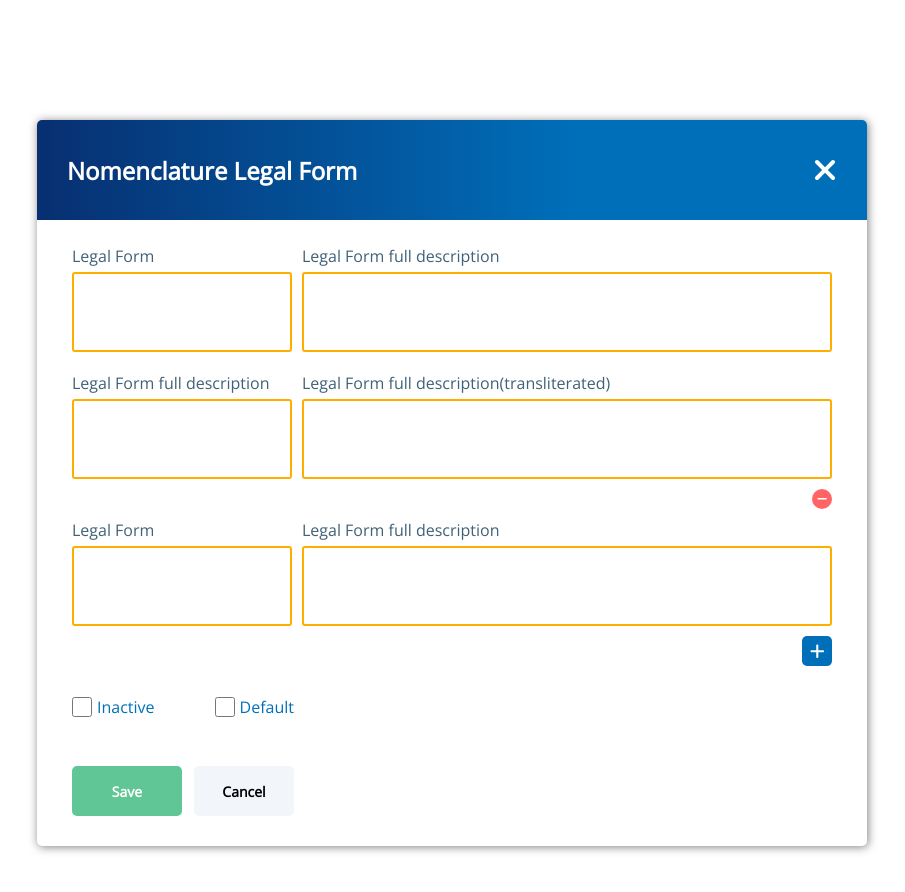
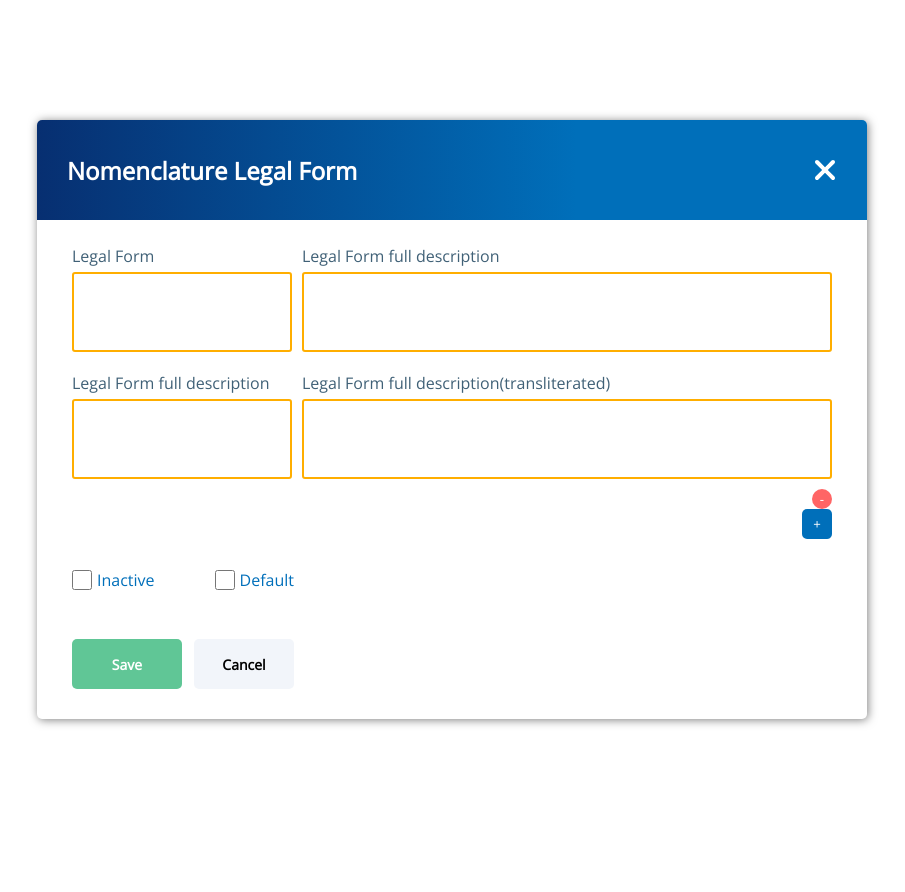
Before and after one commit to CatUnderNewTent/Legal-Form-nomenclature, an Angular app: page / in a window 1280 px wide. Shown: the top 892 px of the page, without its empty margins (188-1093 px from the left). After the commit the page ends 839 px from the top, so only its background shows below. Built offline with nearby package versions, Linux system fonts and the light colour scheme.

Commit message:
adding addNewForm method witch creates new input fields and adding reset function on cancel button

```diff
--- a/src/app/components/card/card.component.html
+++ b/src/app/components/card/card.component.html
@@ -5,7 +5,7 @@
   </div>
   <div class="card-body">
     <form class="card-form" [formGroup]="textareaValues">
-      <div class="card-form-inputs">
+      <div class="card-form-inputs" *ngFor="let item of nomenclatureItems">
         <div class="form-group">
           <label for="legal-form-bl">Legal Form</label>
           <textarea
@@ -39,6 +39,7 @@
             name="legal-form-full-description-en"
             id="legal-form-full-description-en"
             maxlength="128"
+            formControlName="legal-form-full-description-en"
           ></textarea>
         </div>
         <div class="form-group">
@@ -50,40 +51,14 @@
             name="legal-form-description-transliterated-en"
             id="legal-form-description-transliterated-en"
             maxlength="128"
+            formControlName="legal-form-description-transliterated-en"
           ></textarea>
         </div>
       </div>
 
-      <button class="btn-delete-input">
-        <fa-icon [icon]="faMinus" size="sm"></fa-icon>
-      </button>
+      <button class="btn-delete-input">-</button>
 
-      <div class="card-form-inputs">
-        <div class="form-group">
-          <label for="legal-form-bl">Legal Form</label>
-          <textarea
-            class="input-short"
-            name="legal-form-bl"
-            id="legal-form-bl"
-            maxlength="128"
-          ></textarea>
-        </div>
-        <div class="form-group">
-          <label for="legal-form-description-bl"
-            >Legal Form full description</label
-          >
-          <textarea
-            class="input-long"
-            name="legal-form-description-bl"
-            id="legal-form-description-bl"
-            maxlength="128"
-          ></textarea>
-        </div>
-      </div>
-
-      <button class="btn-add-input">
-        <fa-icon [icon]="faPlus" size="lg"></fa-icon>
-      </button>
+      <button class="btn-add-input" (click)="addNewForm()">+</button>
     </form>
   </div>
   <div class="card-buttons">
--- a/src/app/components/card/card.component.ts
+++ b/src/app/components/card/card.component.ts
@@ -8,16 +8,12 @@ import {
 } from '@angular/forms';
 
 import { faTimes } from '@fortawesome/free-solid-svg-icons';
-import { faPlus } from '@fortawesome/free-solid-svg-icons';
-import { faMinus } from '@fortawesome/free-solid-svg-icons';
 
 interface NomenclatureItem {
   legalForm: string;
   legalFormFullDescription: string;
   legalFormTransliterated: string;
   legalFormFullDescriptionTransliterated: string;
-  isDefault: boolean;
-  isActive: boolean;
 }
 
 @Component({
@@ -27,12 +23,14 @@ interface NomenclatureItem {
 })
 export class CardComponent implements OnInit {
   faTimes = faTimes;
-  faPlus = faPlus;
-  faMinus = faMinus;
 
   textareaValues!: FormGroup;
 
   constructor(private formBuilder: FormBuilder) {}
+
+  nomenclatureItems: NomenclatureItem[] = [];
+  successMessage!: string;
+  item!: NomenclatureItem;
 
   ngOnInit(): void {
     // this.textareaValues = new FormGroup({
@@ -46,6 +44,25 @@ export class CardComponent implements OnInit {
         '',
         Validators.maxLength(128)
       ),
+      'legal-form-full-description-en': new FormControl(
+        '',
+        Validators.maxLength(128)
+      ),
+      'legal-form-description-transliterated-en': new FormControl(
+        '',
+        Validators.maxLength(128)
+      ),
+    });
+
+    this.addNewForm();
+  }
+
+  addNewForm() {
+    this.nomenclatureItems.push({
+      legalForm: '',
+      legalFormFullDescription: '',
+      legalFormTransliterated: '',
+      legalFormFullDescriptionTransliterated: '',
     });
   }
 
```
